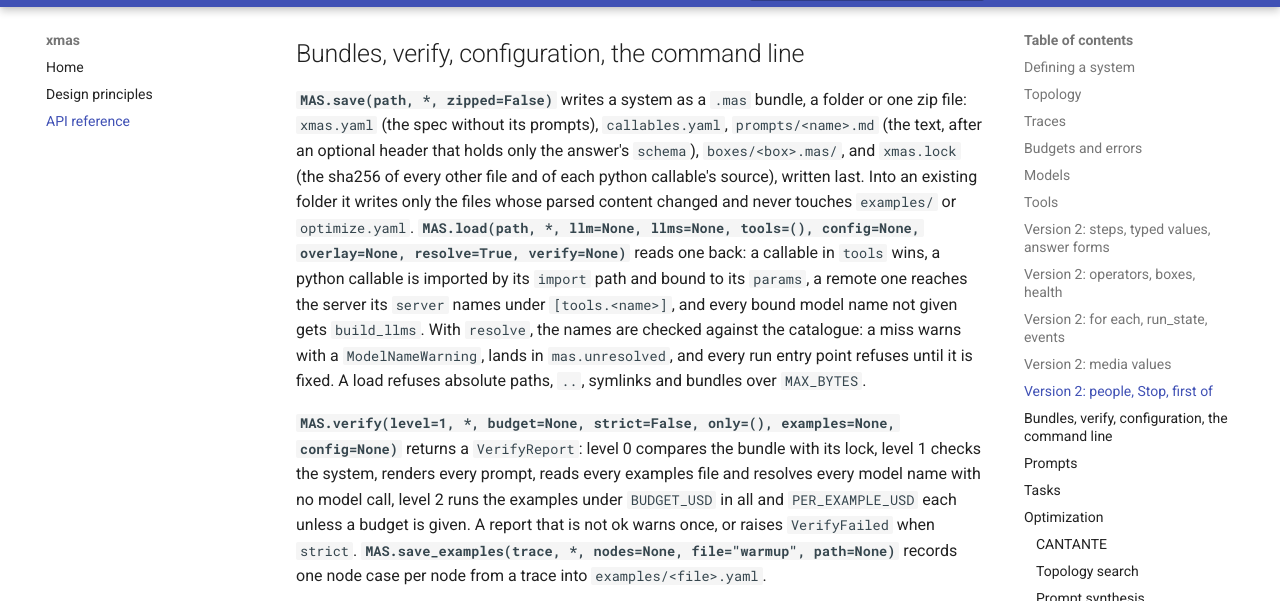
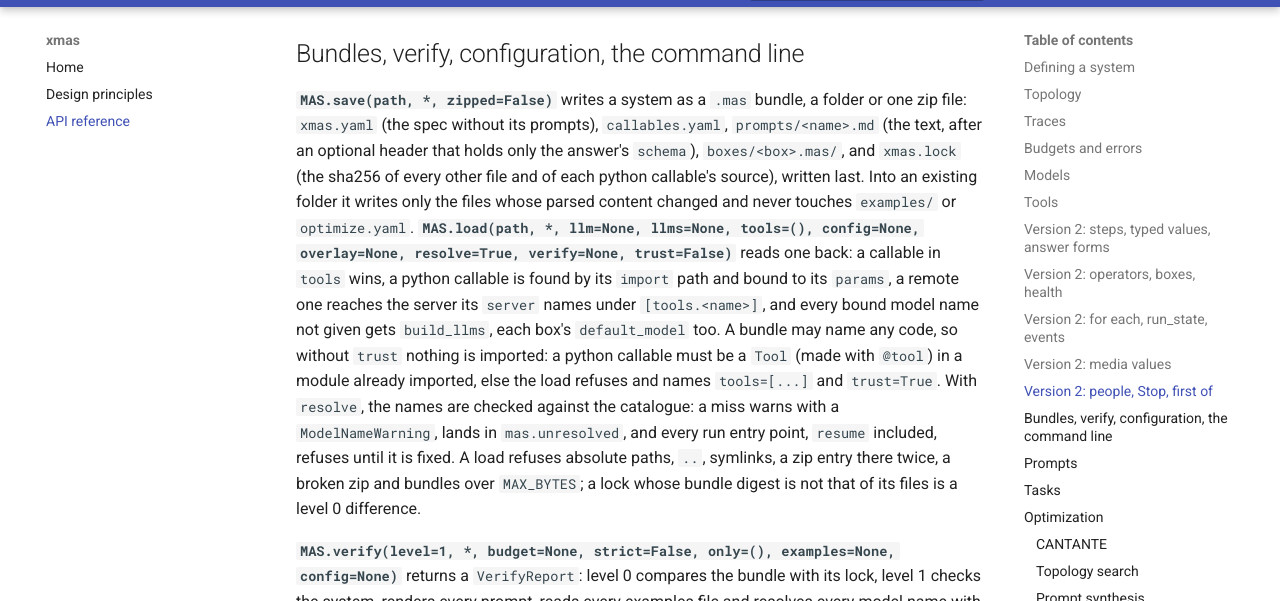
Before and after one commit to AlexisN2002/xmas, an MkDocs documentation site: the page built from docs/api.md, in a window 1280 px wide and 900 px high, scrolled down 12203 px, cut to the strip 41-642 px from the top of the window. Built offline with MkDocs 1.6.1 and Material for MkDocs 9.7.7, drawn with Linux system fonts in a browser that asks for light colours; comment, search, counter and statistics services are not loaded.

Commit message:
docs: loading a bundle imports code only when trusted
Co-Authored-By: Claude Opus 5.5 <noreply@anthropic.com>

```diff
--- a/docs/api.md
+++ b/docs/api.md
@@ -591,14 +591,19 @@ holds only the answer's `schema`), `boxes/<box>.mas/`, and `xmas.lock` (the
 sha256 of every other file and of each python callable's source), written last.
 Into an existing folder it writes only the files whose parsed content changed
 and never touches `examples/` or `optimize.yaml`. **`MAS.load(path, *, llm=None,
-llms=None, tools=(), config=None, overlay=None, resolve=True, verify=None)`**
-reads one back: a callable in `tools` wins, a python callable is imported by its
-`import` path and bound to its `params`, a remote one reaches the server its
-`server` names under `[tools.<name>]`, and every bound model name not given gets
-`build_llms`. With `resolve`, the names are checked against the catalogue: a
-miss warns with a `ModelNameWarning`, lands in `mas.unresolved`, and every run
-entry point refuses until it is fixed. A load refuses absolute paths, `..`,
-symlinks and bundles over `MAX_BYTES`.
+llms=None, tools=(), config=None, overlay=None, resolve=True, verify=None,
+trust=False)`** reads one back: a callable in `tools` wins, a python callable is
+found by its `import` path and bound to its `params`, a remote one reaches the
+server its `server` names under `[tools.<name>]`, and every bound model name not
+given gets `build_llms`, each box's `default_model` too. A bundle may name any
+code, so without `trust` nothing is imported: a python callable must be a `Tool`
+(made with `@tool`) in a module already imported, else the load refuses and
+names `tools=[...]` and `trust=True`. With `resolve`, the names are checked
+against the catalogue: a miss warns with a `ModelNameWarning`, lands in
+`mas.unresolved`, and every run entry point, `resume` included, refuses until it
+is fixed. A load refuses absolute paths, `..`, symlinks, a zip entry there
+twice, a broken zip and bundles over `MAX_BYTES`; a lock whose bundle digest is
+not that of its files is a level 0 difference.
 
 **`MAS.verify(level=1, *, budget=None, strict=False, only=(), examples=None,
 config=None)`** returns a `VerifyReport`: level 0 compares the bundle with its
```
Also changed, not shown: CHANGES.md (+2 -2 lines), README.md (+7 -4 lines).
